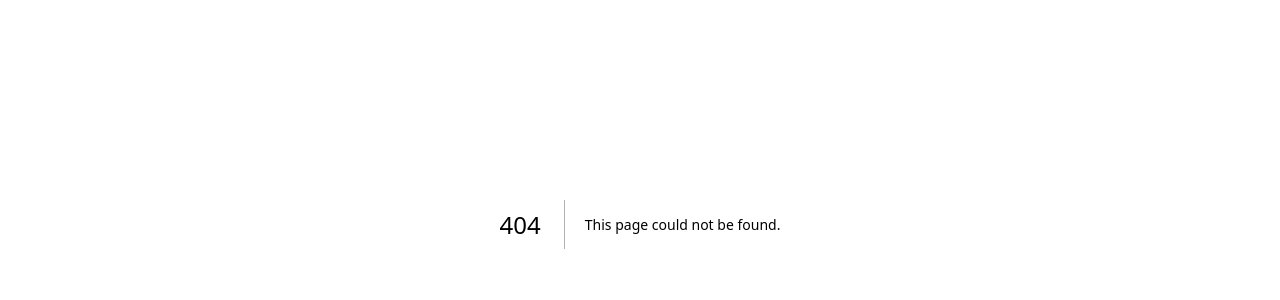
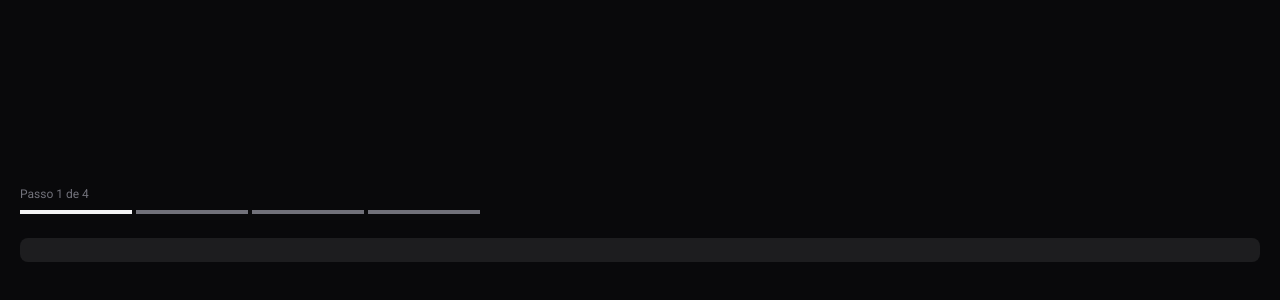
Before and after one commit to felipekgouvea/call, a Next.js app: page /register/connect-calendar in a window 1280 px wide. Before the commit this address had no page. Shown: the part 176-476 px from the top of the page. Built offline with nearby package versions, Linux system fonts and the light colour scheme.

Commit message:
feat: add connece calendar page

```diff
--- a/app/layout.tsx
+++ b/app/layout.tsx
@@ -1,8 +1,12 @@
 import type { Metadata } from 'next'
 import { Roboto } from 'next/font/google'
 import './globals.css'
+import AuthProvider from './_provider/auth'
 
-const roboto = Roboto({ subsets: ['latin'], weight: ['100', '300', '400', '500', '700', '900'] })
+const roboto = Roboto({
+  subsets: ['latin'],
+  weight: ['100', '300', '400', '500', '700', '900'],
+})
 
 export const metadata: Metadata = {
   title: 'Create Next App',
@@ -16,7 +20,9 @@ export default function RootLayout({
 }>) {
   return (
     <html lang="en">
-      <body className={roboto.className}>{children}</body>
+      <body className={roboto.className}>
+        <AuthProvider>{children}</AuthProvider>
+      </body>
     </html>
   )
 }
--- /dev/null
+++ b/app/register/connect-calendar/page.tsx
@@ -0,0 +1,14 @@
+import Stepper from '@/app/_components/stepper'
+
+function ConnectCalendar() {
+  return (
+    <div className="flex h-screen flex-col items-center justify-center space-y-6 px-5">
+      <Stepper step={1} className="bg-muted" />
+      <div className="h-auto w-full rounded-lg bg-[#1D1D1F] p-3">
+        {/* <RegisterForm /> */}
+      </div>
+    </div>
+  )
+}
+
+export default ConnectCalendar
--- a/package.json
+++ b/package.json
@@ -9,6 +9,7 @@
     "lint": "next lint"
   },
   "dependencies": {
+    "@auth/prisma-adapter": "^2.1.0",
     "@hookform/resolvers": "^3.4.2",
     "@prisma/client": "^5.14.0",
     "@radix-ui/react-icons": "^1.3.0",
@@ -19,6 +20,7 @@
     "clsx": "^2.1.1",
     "lucide-react": "^0.381.0",
     "next": "14.2.3",
+    "next-auth": "^4.24.7",
     "nookies": "^2.5.2",
     "react": "^18",
     "react-dom": "^18",
```
Also changed, not shown: 1 other file (tests, documents, lock files or other folders).
